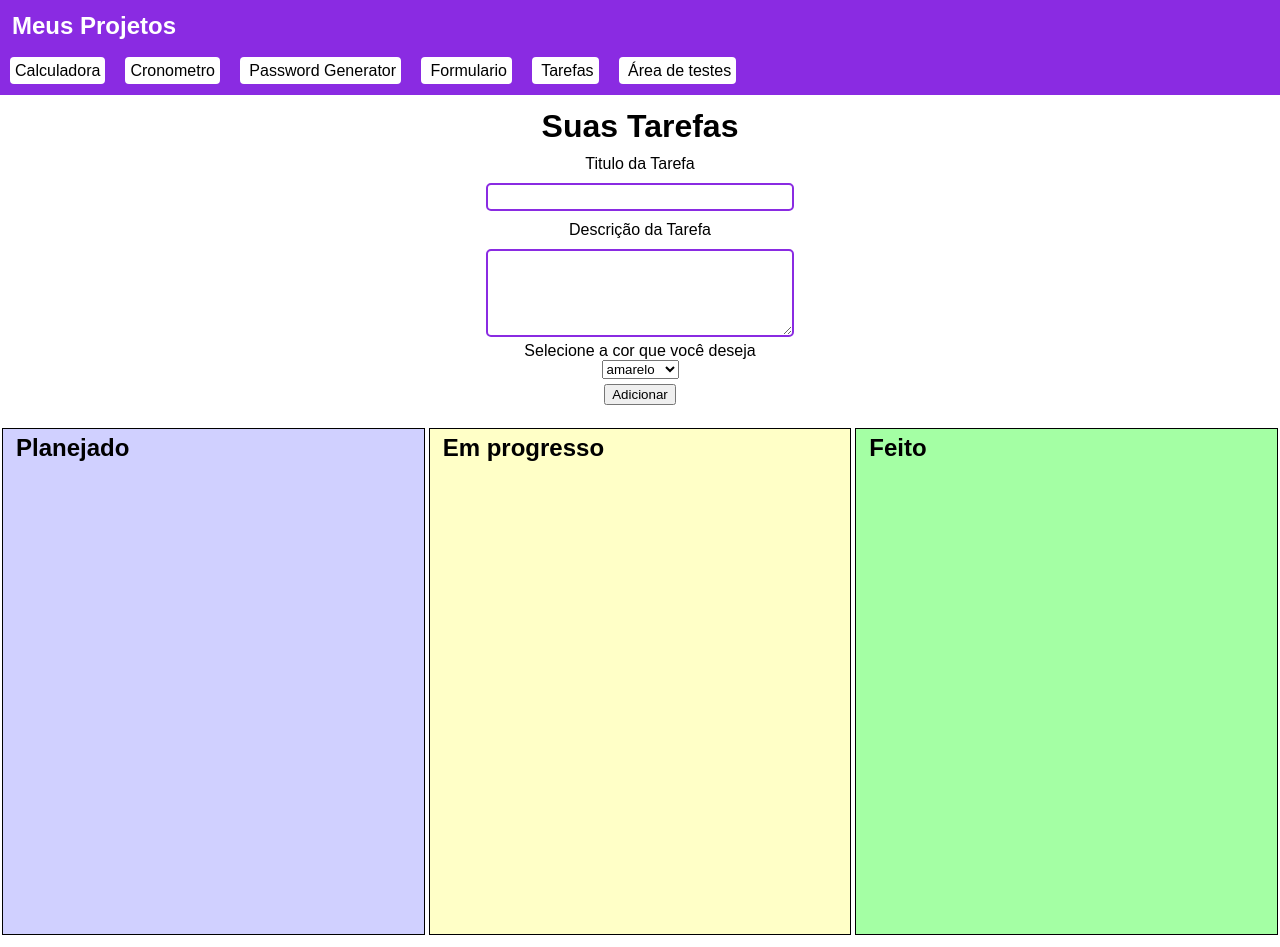
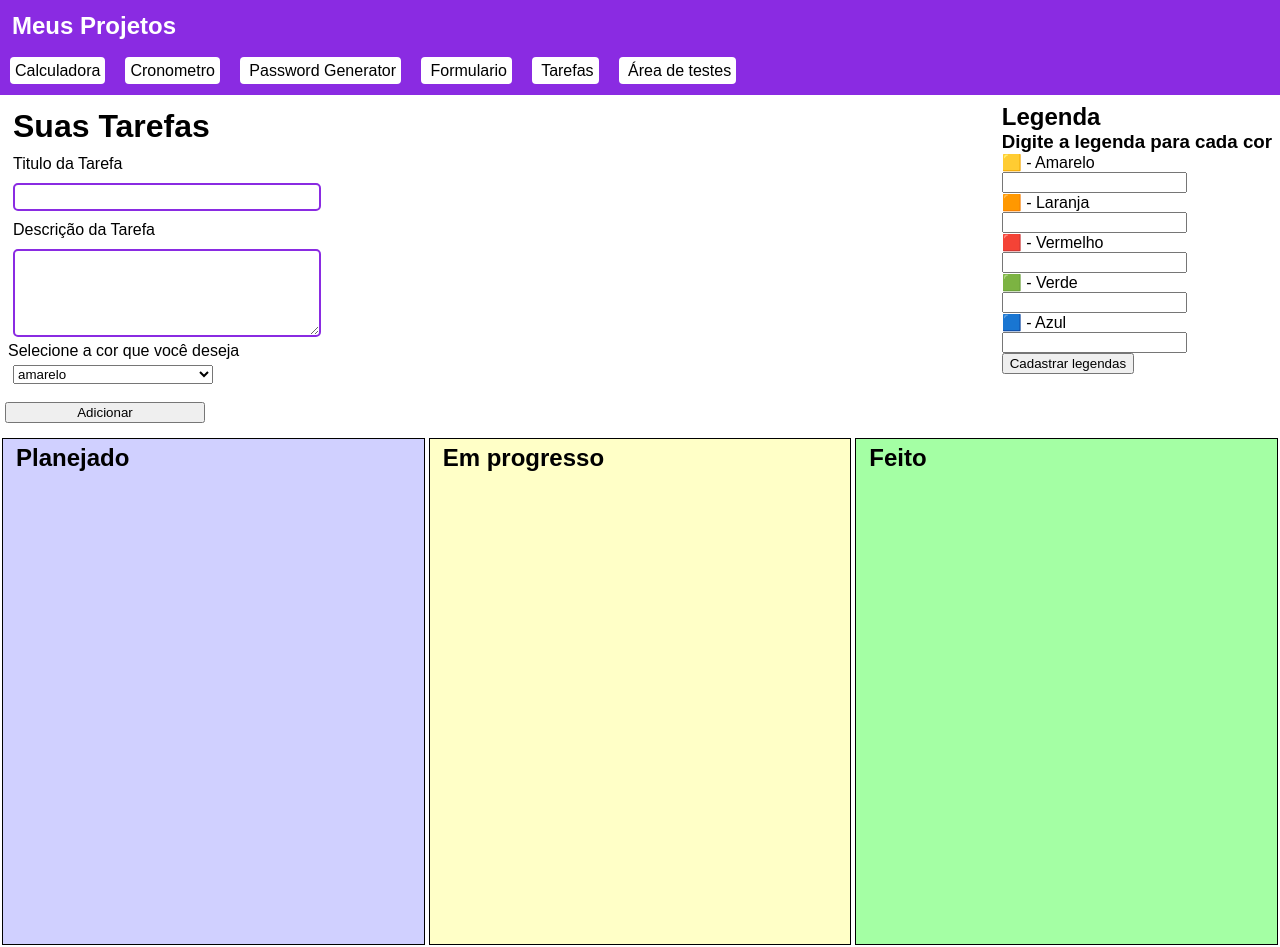
Before and after one commit to pauloszuparits/React-Portifolio, a React (Create React App) app in the folder my-app/: page /tarefas in a window 1280 px wide. Built offline with nearby package versions, Linux system fonts and the light colour scheme.

Commit message:
I made some tests on page 'Area de Testes'

```diff
--- a/my-app/src/pages/Tarefas/index.js
+++ b/my-app/src/pages/Tarefas/index.js
@@ -8,9 +8,22 @@ export default function Tarefas(){
     const[tarefas, setTarefas] = useState([]);
     const[contador, setContador] = useState(0);
 
+    //condicional render
+    const[legendado,setLegendado] = useState(false);
+
+    //subtitles
+    const[amareloLeg, setAmareloLeg] = useState('');
+    const[laranjaLeg, setLaranjaLeg] = useState('');
+    const[vermelhoLeg, setVermelhoLeg] = useState('');
+    const[verdeLeg, setVerdeLeg] = useState('');
+    const[azulLeg, setAzulLeg] = useState('');
+
+    //position
     const posicao = {x: -3, y: 10}
 
+    //select color value
     const[cor, setCor] = useState("amarelo");
+
 
     function handleAdd(){
 
@@ -35,6 +48,9 @@ export default function Tarefas(){
     return(
         <div>
             <div className="titulo-tarefas-conteiner">
+
+
+                        <div>
                             <h1 className="item-titulo-tarefa">Suas Tarefas</h1>
                             <div className="input-tarefa">
                                 <p className="item-titulo-tarefa">Titulo da Tarefa</p>
@@ -42,7 +58,7 @@ export default function Tarefas(){
                                 <p className="item-titulo-tarefa">Descrição da Tarefa</p>
                                 <textarea className="item-titulo-tarefa" value={descricao} onChange={(e)=>{setDescricao(e.target.value)}} id="descricao-tarefa"></textarea>
                                 <p>Selecione a cor que você deseja</p>
-                    <select onChange={(e)=>{setCor(e.target.value)}}>
+                                <select onChange={(e)=>{setCor(e.target.value)}} className="item-titulo-tarefa">
                                     <option value="amarelo" selected>amarelo</option>
                                     <option value="laranja">laranja</option>
                                     <option value="vermelho">vermelho</option>
@@ -50,15 +66,54 @@ export default function Tarefas(){
                                     <option value="azul">azul</option>
                                 </select>
                                                 </div>
-                <button className="item-titulo-tarefa" onClick={handleAdd}>Adicionar</button>
                         </div>
 
+                <div>
+                    <h2>Legenda</h2>
+                    {legendado
+                    ? //if
+                        <div>
+                            <p>🟨 - Amarelo - {amareloLeg}</p>
+                            <p>🟧 - Laranja - {laranjaLeg}</p>
+                            <p>🟥 - Vermelho - {vermelhoLeg}</p>
+                            <p>🟩 - Verde - {verdeLeg}</p>
+                            <p>🟦 - Azul - {azulLeg}</p>
+                        </div>
+
+                    : //else
+                        <div>
+                            <h3>Digite a legenda para cada cor </h3>
+                            <p>🟨 - Amarelo</p>
+                            <input type="text" value={amareloLeg}
+                            onChange={(e)=>{setAmareloLeg(e.target.value)}}/>
+                            <p>🟧 - Laranja</p>
+                            <input type="text" value={laranjaLeg}
+                            onChange={(e)=>{setLaranjaLeg(e.target.value)}}/>
+                            <p>🟥 - Vermelho</p>
+                            <input type="text" value={vermelhoLeg}
+                            onChange={(e)=>{setVermelhoLeg(e.target.value)}}/>
+                            <p>🟩 - Verde</p>
+                            <input type="text" value={verdeLeg}
+                            onChange={(e)=>{setVerdeLeg(e.target.value)}}/>
+                            <p>🟦 - Azul</p>
+                            <input type="text" value={azulLeg}
+                            onChange={(e)=>{setAzulLeg(e.target.value)}}/>
+                            <p><button onClick={()=>{setLegendado(true)}}>Cadastrar legendas</button></p>
+                        </div>
+                    }
+                </div>
+
+            </div>
+            <button className="item-titulo-tarefa" onClick={handleAdd}>Adicionar</button>
             <div className="conteiner-tarefas">
                 <div className="tarefas" id="planejado">
                     <h2>Planejado</h2>
 
                         {tarefas.map(tarefa => (
-                            <Draggable defaultPosition={posicao} key={tarefa.id}>
+
+                            <body>
+                                <Draggable defaultPosition={posicao} key={tarefa.id}
+                                bounds="body">
                                     <div className="tarefa" id={tarefa.cor}>
                                         <p>{tarefa.tarefa}</p>
                                         <div>
@@ -67,6 +122,8 @@ export default function Tarefas(){
                                         </div>
                                     </div>
                                 </Draggable>
+                            </body>
+
                         ))}
 
                 </div>
--- a/my-app/src/pages/Tarefas/tarefas.css
+++ b/my-app/src/pages/Tarefas/tarefas.css
@@ -13,19 +13,23 @@
 }
 .titulo-tarefas-conteiner{
     display: flex;
-    flex-direction: column;
-    align-items: center;
+    flex-direction: row;
+       justify-content: space-between;
     margin: 8px;
 }
 
+
+
 .item-titulo-tarefa{
     margin: 5px;
+    width: 200px;
 }
 
 .tarefa{
     display: flex;
     flex-direction: row;
     justify-content: space-between;
+    position: absolute;
 
     background-color: rgb(137, 43, 226);
     color: white;
@@ -48,7 +52,7 @@
 .input-tarefa{
     display: flex;
     flex-direction: column;
-    align-items: center;
+    align-items: left;
 }
 
 #titulo-tarefa{
--- a/my-app/src/pages/Testes/index.js
+++ b/my-app/src/pages/Testes/index.js
@@ -2,19 +2,21 @@ import { useState } from "react/cjs/react.development";
 import Draggable from "react-draggable";
 export default function Testes(){
 
-    const [valor, setValor] = useState('');
+    const [valor, setValor] = useState({x:0, y:0});
+
+    // function handleDrag(e, ui){
+    //     setValor({x: valor.x + ui.deltaX,
+    //               y: valor.y + ui.deltaY})
+    //     console.log(valor);
+    // }
     return(
         <div className="conteiner">
-            <select onChange={(e)=>{setValor(e.target.value)}}>
-                <option value="1">1</option>
-                <option value="2">2</option>
-                <option value="3">3</option>
-                <option value="4">4</option>
-                <option value="5">5</option>
-            </select>
-            <div>
-                <p>{valor} sdfsdf</p>
-            </div>
+            <Draggable onDrag={(e, ui)=>{
+                setValor({x: valor.x + ui.deltaX,
+                    y: valor.y + ui.deltaY})
+            }} onStop={()=>{console.log(valor)}}>
+                <div className="tarefa">Teste</div>
+            </Draggable>
         </div>
     );
 }
```
Lines whose indentation alone changed are shown as unchanged.
